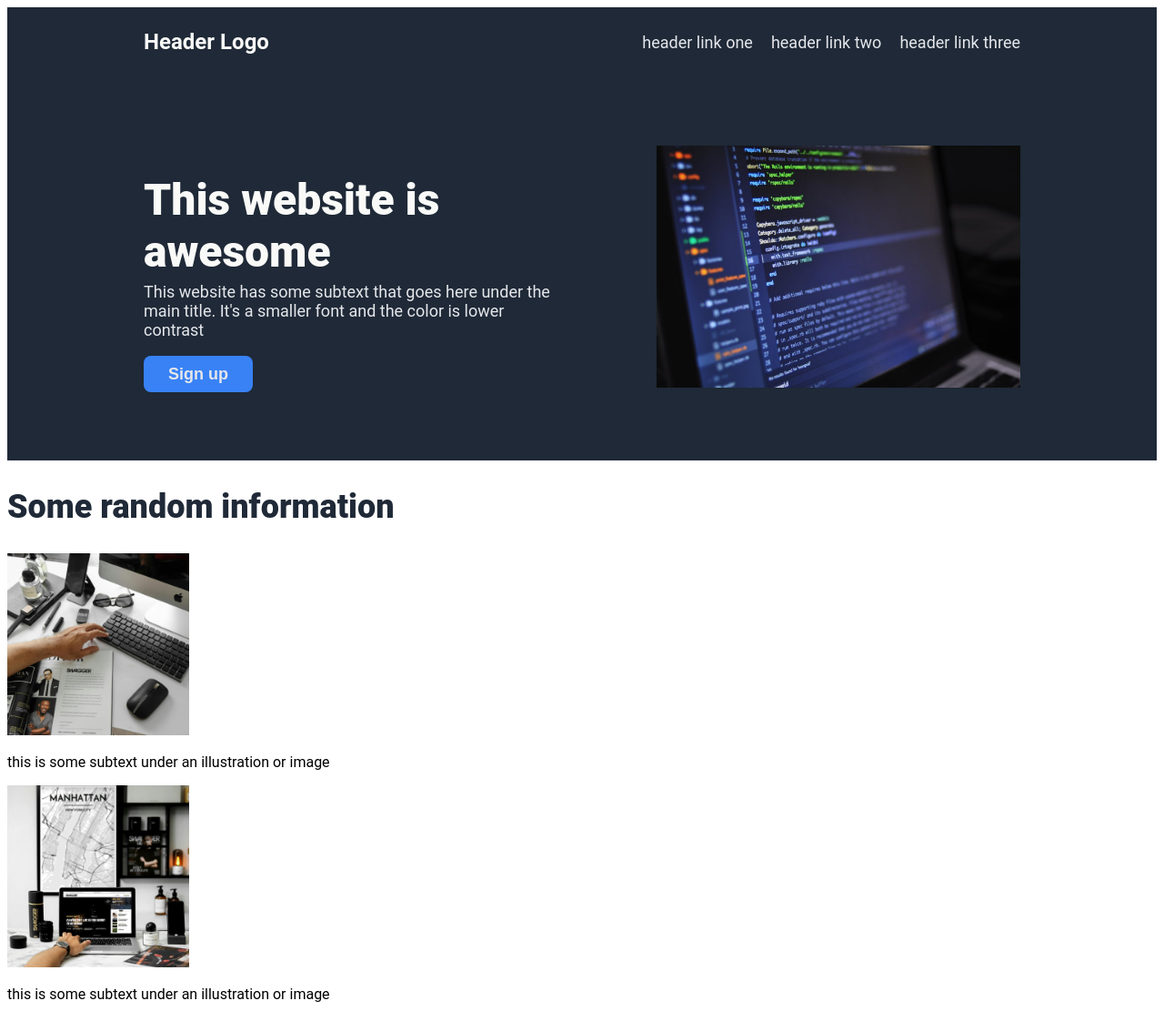
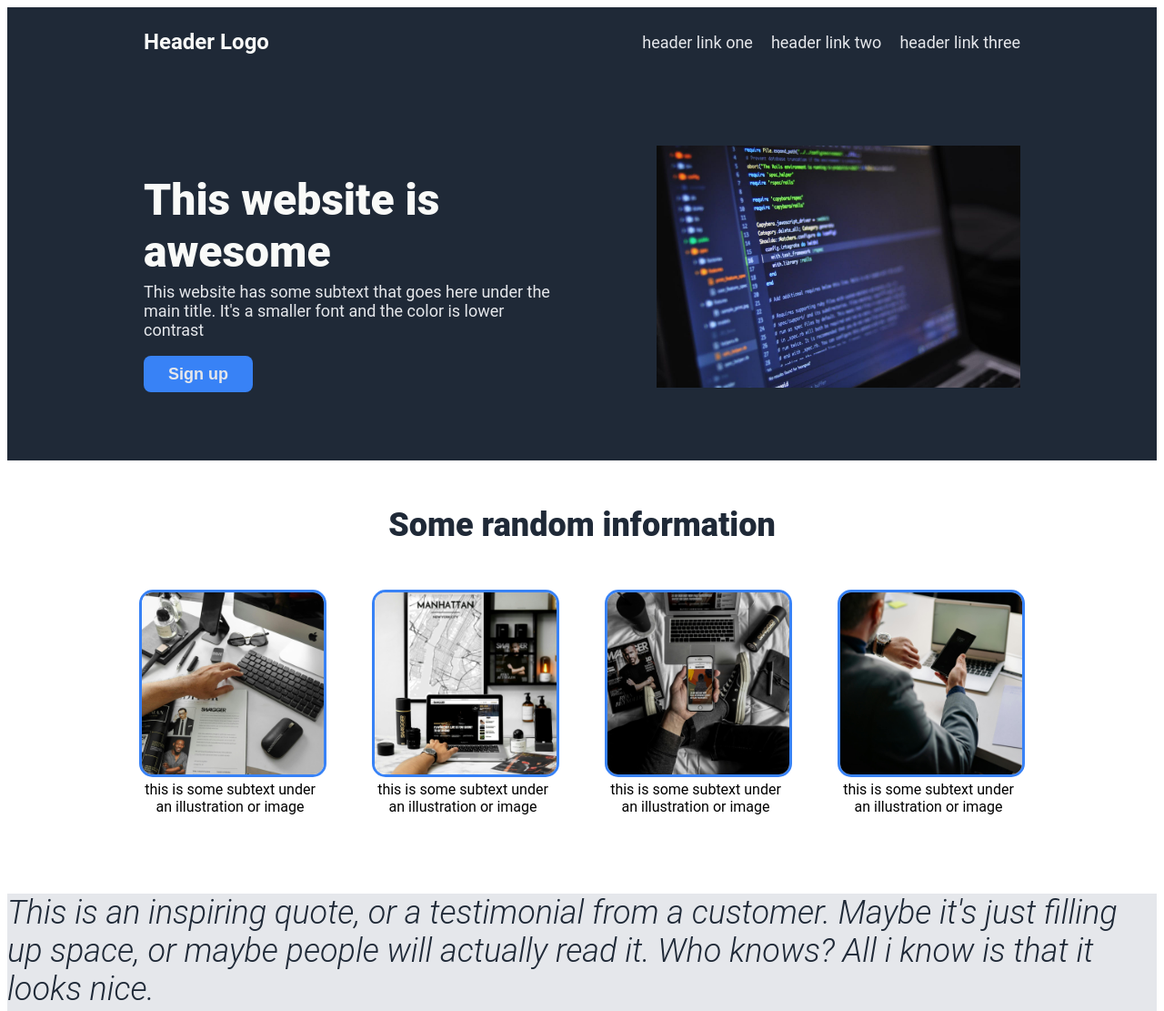
Before and after one commit to notwilliam1/odin-landing-page, a plain HTML site: page index.html in a window 1280 px wide. Shown: the top 1111 px of the page at 91% size. Drawn offline with Linux system fonts and the light colour scheme.

Commit message:
feat: Updated main div for easier css styling. Finished styling for main div on the webpage

```diff
--- a/index.html
+++ b/index.html
@@ -30,15 +30,27 @@
             </div>
         </div>
         <div class="main">
+            <div class="info_title">
                 <h2>Some random information</h2>
+            </div>
+            <div class="imgs_and_txt">
+                <div class ="img_one">
                     <img src="./images/computer_one.jpg" alt="Image of a computer on a desk">
                     <p>this is some subtext under an illustration or image</p>
+                </div>
+                <div class="img_two">
                     <img src="./images/computer_two.jpg" alt="Image of a computer on a desk">
                     <p>this is some subtext under an illustration or image</p>
+                </div>
+                <div class="img_three">
                     <img src="./images/computer_three.jpg" alt="Image of a computer on a desk">
                     <p>this is some subtext under an illustration or image</p>
+                </div>
+                <div class="img_four">
                     <img src="./images/computer_four.jpg" alt="Image of a computer on a desk">
                     <p>this is some subtext under an illustration or image</p>
+                </div>
+            </div>
         </div>
         <div class="quote">
             <p><em>This is an inspiring quote, or a testimonial from a customer. Maybe it's just filling up space, or maybe people will actually read it. Who knows? All i know is that it looks nice.</em></p>
--- a/styles.css
+++ b/styles.css
@@ -1,6 +1,6 @@
 body {
     font-family: "Roboto", sans-serif;
-    display: flex vertical;
+    display: flex vertical auto;
 }
 
 .hero, .footer {
@@ -29,10 +29,12 @@ button, .call_to_action {
     color: #E5E7EB;
 }
 
-.main h2 {
+.info_title h2 {
     font-size: 36px;
     color: #1F2937;
     font-weight: 900;
+    padding-bottom: 20px;
+    margin-top: 0;
 }
 
 .quote {
@@ -49,10 +51,12 @@ button, .call_to_action {
     color:#E5E7EB
 }
 
-.main img {
+.imgs_and_txt img {
     width: 200px;
-    height: auto;
-    flex: horizontal 1;
+    height: 200px;
+    border: 3px solid #3882F6;
+    border-radius: 15px;
+    object-fit: cover;
 }
 
 .hero img {
@@ -98,3 +102,25 @@ button, .call_to_action {
     border-radius: 8px;
     border: none;
 }
+
+.main {
+    display: flex;
+    flex-direction: column;
+    justify-content: space-between;
+    align-items: center;
+    padding: 50px;
+}
+
+.imgs_and_txt {
+    display: flex;
+    flex-direction: row;
+    justify-content: space-between;
+    gap: 50px;
+    align-items: center;
+}
+
+.imgs_and_txt p {
+    max-width: 200px;
+    margin: 0;
+    text-align: center;
+}
```
Lines whose indentation alone changed are shown as unchanged.
